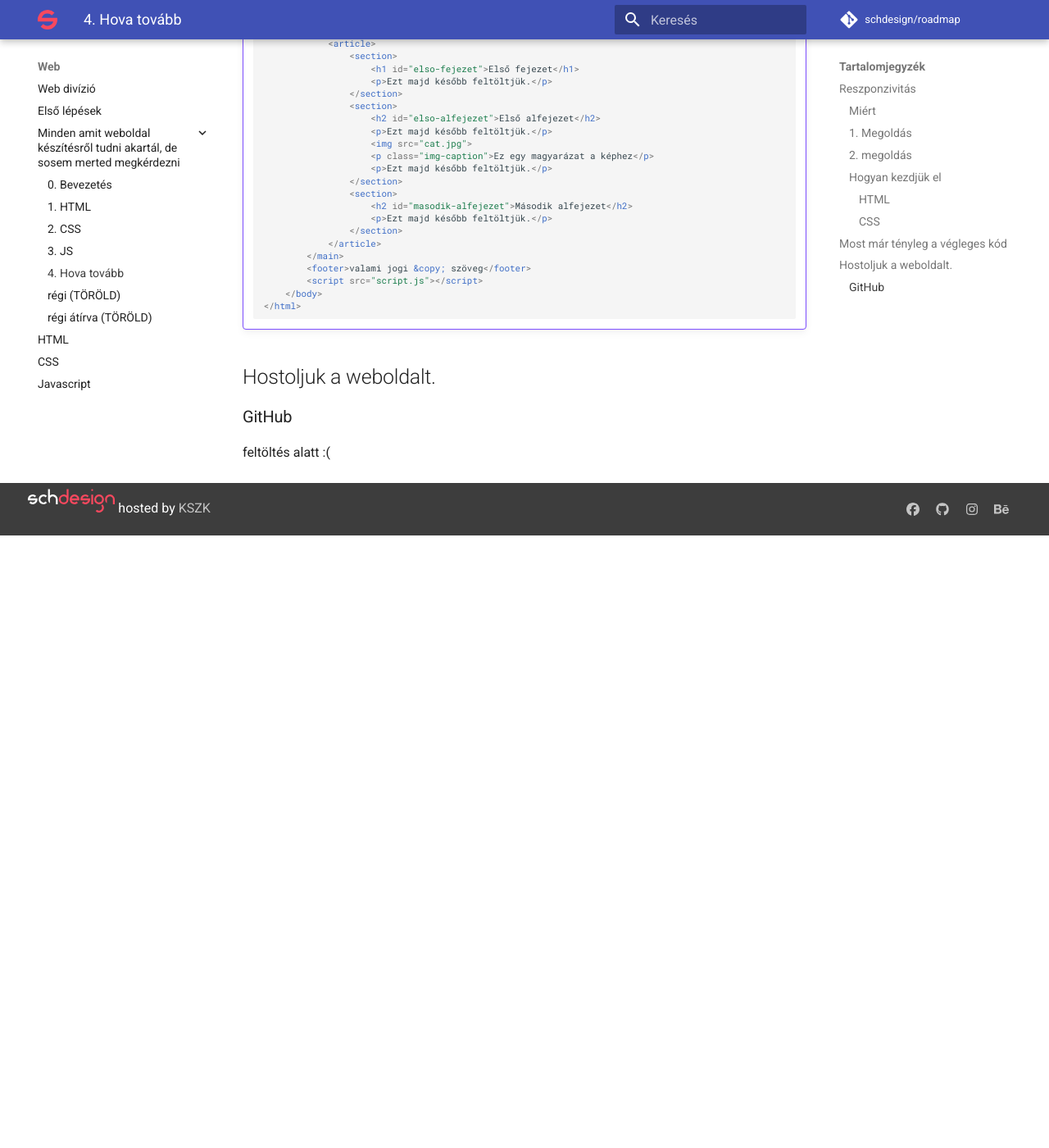
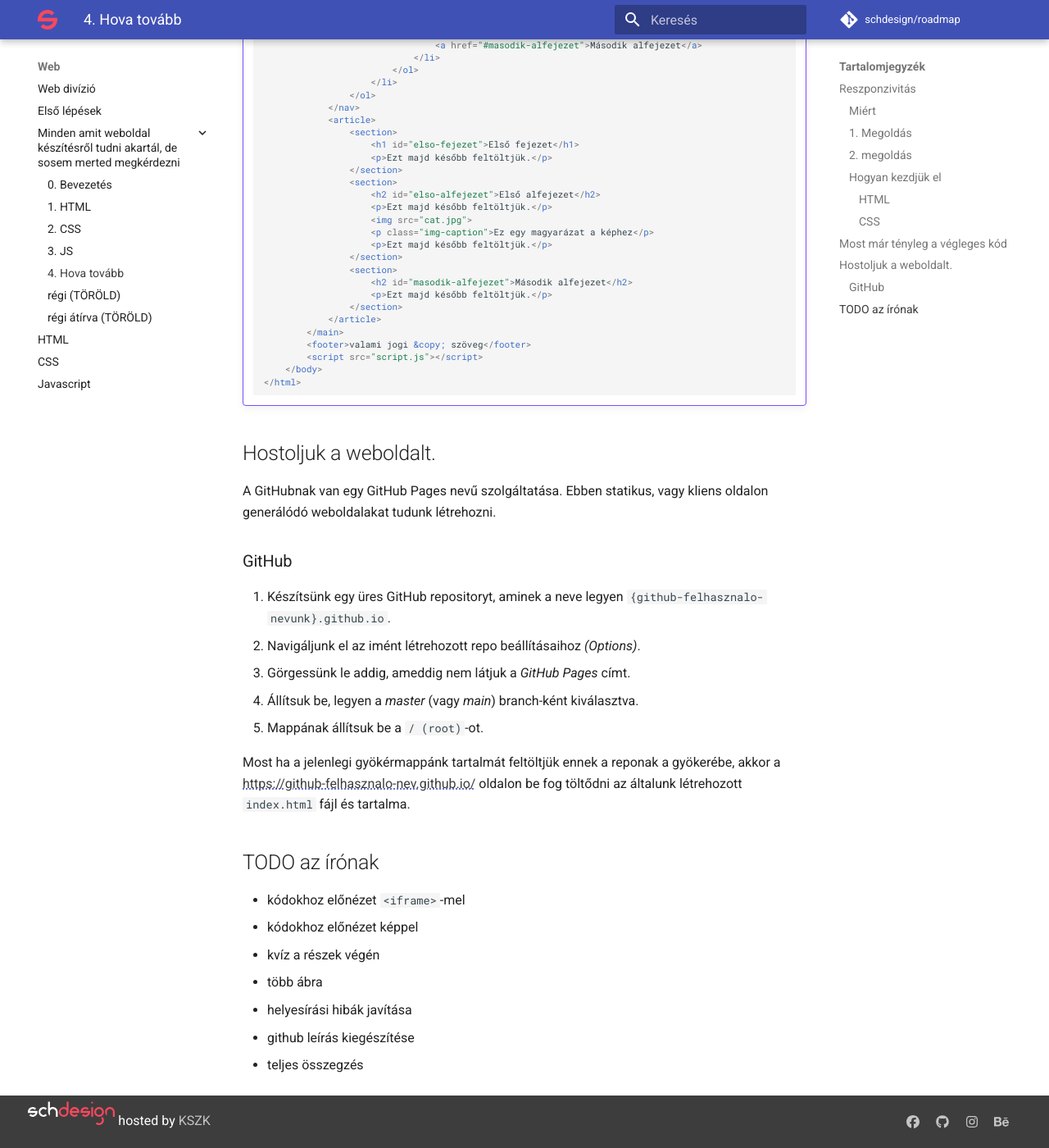
Before and after one commit to simonyiszk/schdesign-roadmap, an MkDocs documentation site: the page built from docs/web/tutorials/step-by-step/sbs_04_hova-tovabb.md, in a window 1280 px wide and 1400 px high, scrolled down 3401 px. Shown: the whole window at 82% size. Built offline with MkDocs 1.6.1 and Material for MkDocs 9.7.7, drawn with Linux system fonts in a browser that asks for light colours; before the commit the page ends 4054 px from its top, so only the background shows below that; some of the changed text lies outside the part shown.

Commit message:
finalize

```diff
--- a/docs/web/tutorials/step-by-step/sbs_04_hova-tovabb.md
+++ b/docs/web/tutorials/step-by-step/sbs_04_hova-tovabb.md
@@ -100,6 +100,8 @@ Majd töltsük fel ezzel:
 Szóval, mobilon megszűntetjük a `<main>`-nek a bal és jobb oldali margóját, illetve kitöröljük a szélét. Így jobban fog mobilon kinézni.
 
 Ezt a `@media only screen and (max-width: 959px)` próbáljuk meg úgy felfogni, mint egy `if (...)`-et. Azért linkeltük utoljára, mert különben a `style.css` felülírná az itteni változtatásokat. És a legjobb, hogy ha megváltozik a kijelző szélessége, akkor a böngésző újra ellenőrzi, hogy a benne leírtaknak teljesülniük kéne-e még.
+
+Egy probléma maradt még: ha nincs elég tartalom, akkor most minimális méretű lesz a `<main>`. Most tekintsünk ennek a megoldásától, feltételezzük, hogy lesz elég tartalom, ami miatt max. 960px szélességig szét tud nyúlni.
 
 ## Most már tényleg a végleges kód
 
@@ -317,6 +319,24 @@ Ezt a `@media only screen and (max-width: 959px)` próbáljuk meg úgy felfogni,
 
 ## Hostoljuk a weboldalt.
 
+A GitHubnak van egy GitHub Pages nevű szolgáltatása. Ebben statikus, vagy kliens oldalon generálódó weboldalakat tudunk létrehozni.
+
 ### GitHub
 
-feltöltés alatt :(
+1. Készítsünk egy üres GitHub repositoryt, aminek a neve legyen `{github-felhasznalo-nevunk}.github.io`.
+2. Navigáljunk el az imént létrehozott repo beállításaihoz *(Options)*.
+3. Görgessünk le addig, ameddig nem látjuk a *GitHub Pages* címt.
+4. Állítsuk be, legyen a *master* (vagy *main*) branch-ként kiválasztva.
+5. Mappának állítsuk be a `/ (root)`-ot.
+
+Most ha a jelenlegi gyökérmappánk tartalmát feltöltjük ennek a reponak a gyökerébe, akkor a https://github-felhasznalo-nev.github.io/ oldalon be fog töltődni az általunk létrehozott `index.html` fájl és tartalma.
+
+## TODO az írónak
+
+- kódokhoz előnézet `<iframe>`-mel
+- kódokhoz előnézet képpel
+- kvíz a részek végén
+- több ábra
+- helyesírási hibák javítása
+- github leírás kiegészítése
+- teljes összegzés
```
Also changed, not shown: docs/web/tutorials/step-by-step/sbs_00_bevezeto.md (+7 -0 lines), docs/web/tutorials/step-by-step/sbs_01_html.md (+0 -7 lines).
